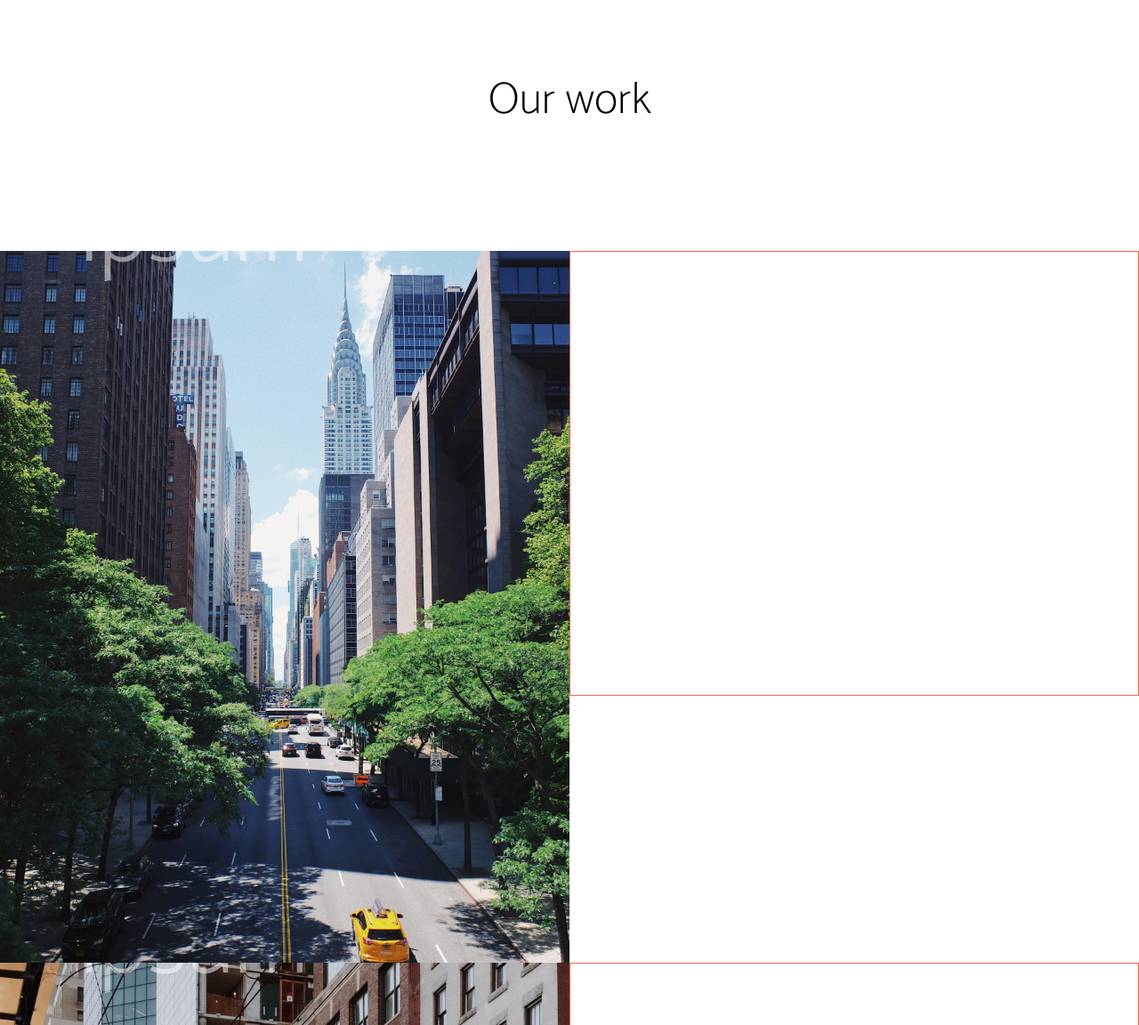
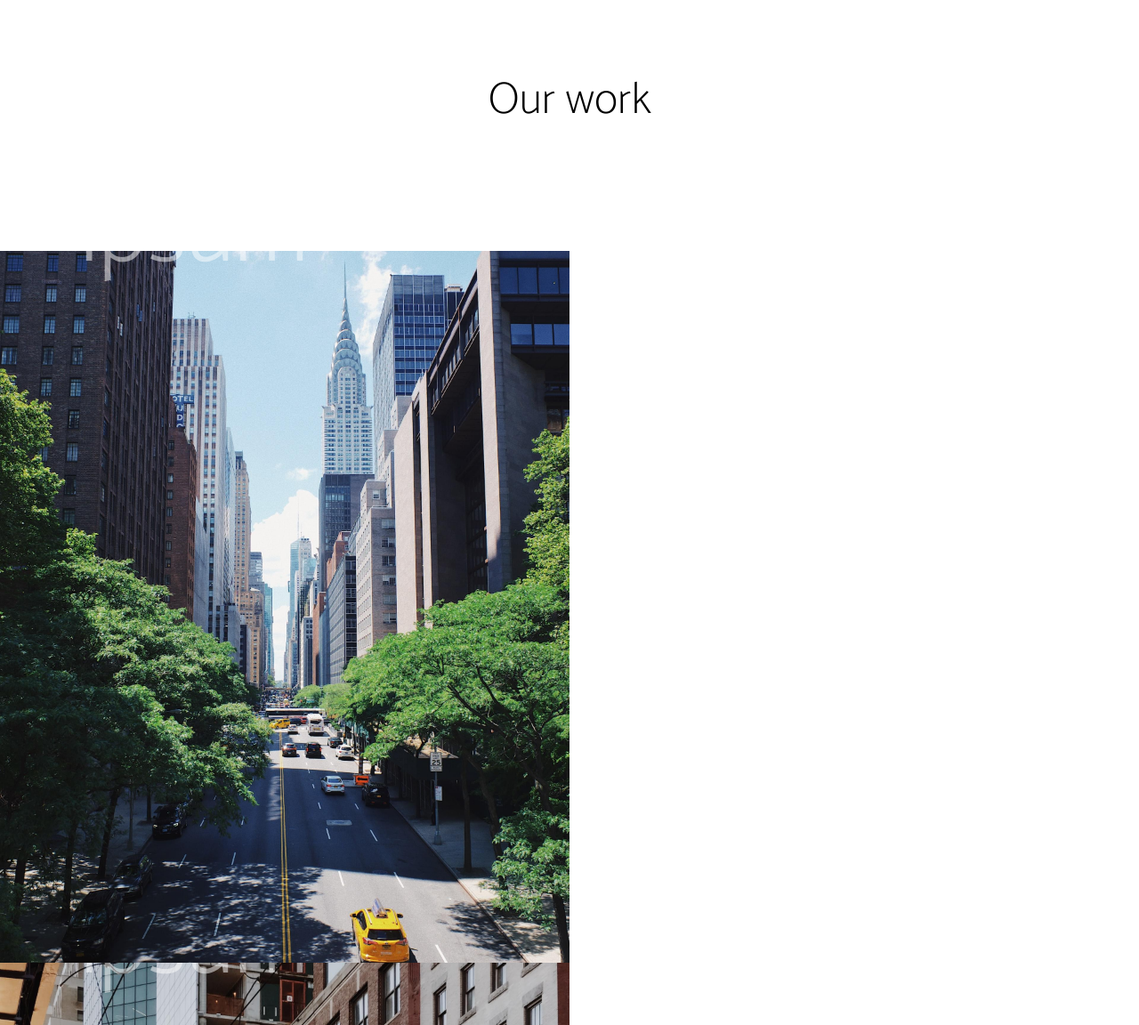
Before and after one commit to RafalRudnik/archmasters, a website: page index.html in a window 1280 px wide. Shown: the part 3079-4231 px from the top of the page at 89% size. Drawn offline with nearby package versions, Linux system fonts and the light colour scheme.

Commit message:
border remove

```diff
--- a/src/sass/style.scss
+++ b/src/sass/style.scss
@@ -358,7 +358,6 @@ a {
 		height: fit-content;
 		padding: 1em;
 		overflow: hidden;
-		border: 1px solid tomato;
 	}
 	&-button {
 		display: flex;
```
Also changed, not shown: dist/css/style.min.css.
